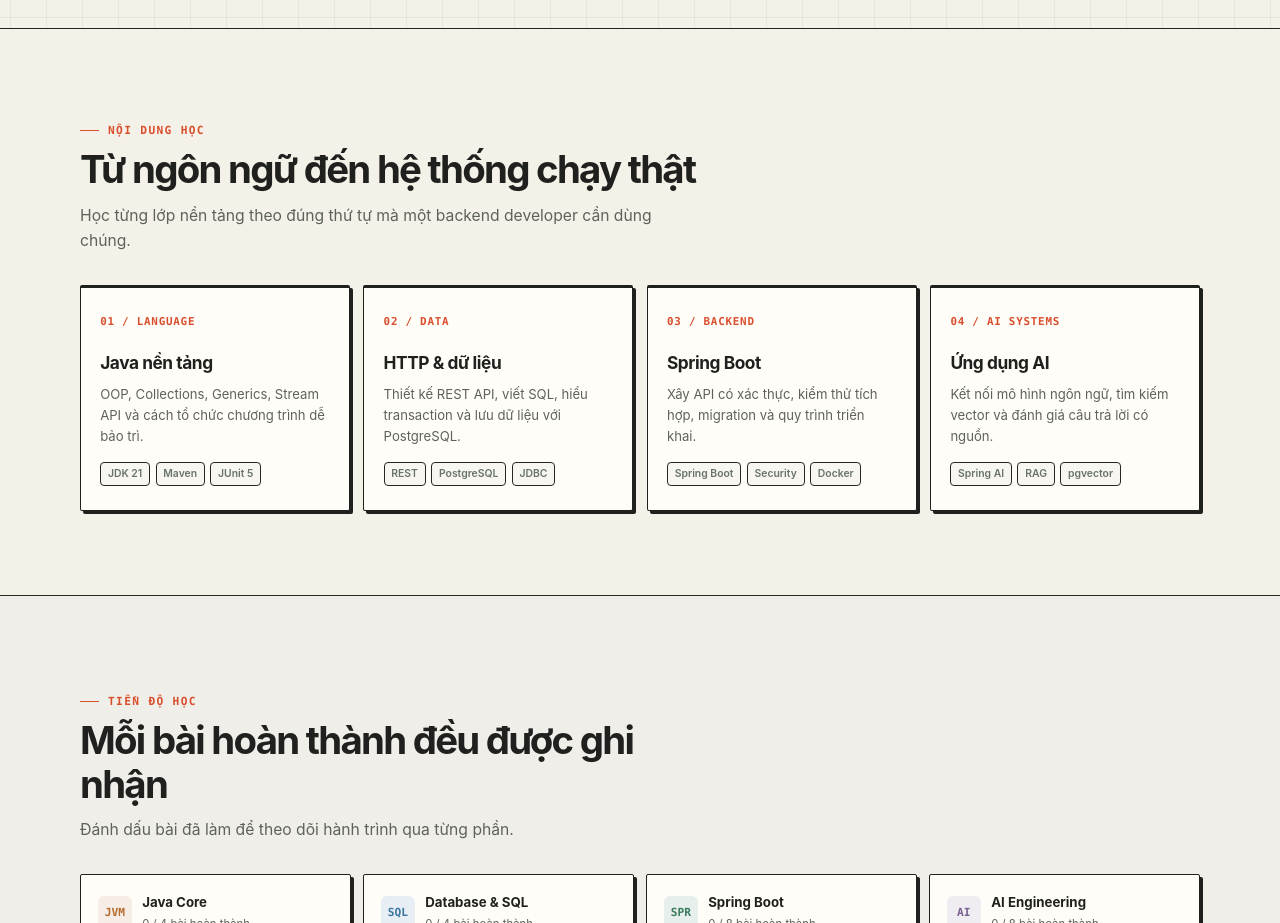
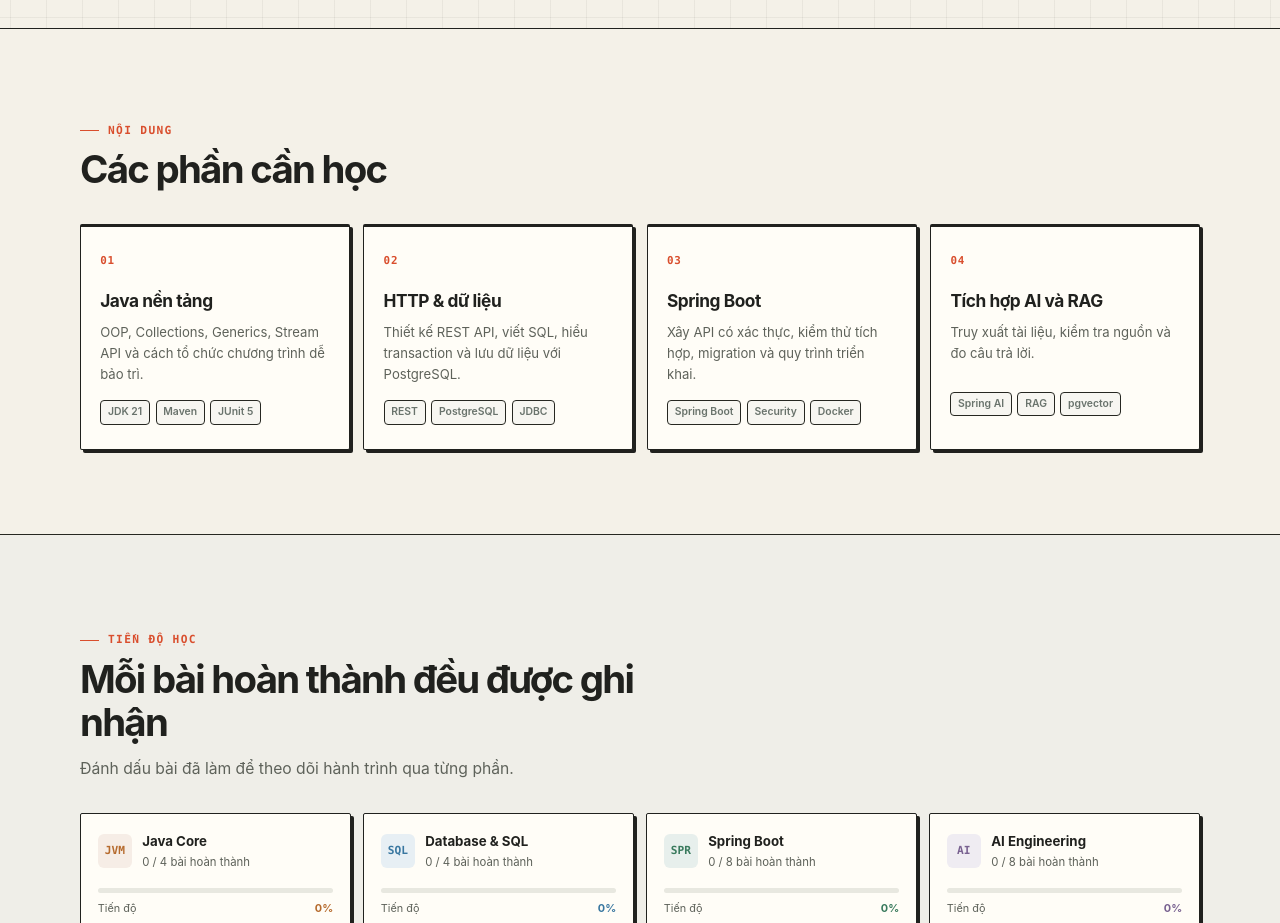
Before and after one commit to VanDung279206/JavaBackend_AI_RoadMap, a Next.js app in the folder website/: page / in a window 1280 px wide. Shown: the part 880-1803 px from the top of the page. Built offline with nearby package versions, Linux system fonts and the light colour scheme; no server answers.

Commit message:
sửa các index text rối mắt

```diff
--- a/website/src/components/BentoGrid.tsx
+++ b/website/src/components/BentoGrid.tsx
@@ -2,30 +2,30 @@ import type { CSSProperties } from "react";
 
 const curriculum = [
   {
-    index: "01 / LANGUAGE",
+    index: "01",
     title: "Java nền tảng",
     desc: "OOP, Collections, Generics, Stream API và cách tổ chức chương trình dễ bảo trì.",
     color: "#b66b2e",
     tags: ["JDK 21", "Maven", "JUnit 5"],
   },
   {
-    index: "02 / DATA",
+    index: "02",
     title: "HTTP & dữ liệu",
     desc: "Thiết kế REST API, viết SQL, hiểu transaction và lưu dữ liệu với PostgreSQL.",
     color: "#3977a0",
     tags: ["REST", "PostgreSQL", "JDBC"],
   },
   {
-    index: "03 / BACKEND",
+    index: "03",
     title: "Spring Boot",
     desc: "Xây API có xác thực, kiểm thử tích hợp, migration và quy trình triển khai.",
     color: "#397a5d",
     tags: ["Spring Boot", "Security", "Docker"],
   },
   {
-    index: "04 / AI SYSTEMS",
-    title: "Ứng dụng AI",
-    desc: "Kết nối mô hình ngôn ngữ, tìm kiếm vector và đánh giá câu trả lời có nguồn.",
+    index: "04",
+    title: "Tích hợp AI và RAG",
+    desc: "Truy xuất tài liệu, kiểm tra nguồn và đo câu trả lời.",
     color: "#786190",
     tags: ["Spring AI", "RAG", "pgvector"],
   },
@@ -36,9 +36,8 @@ export default function BentoGrid() {
     <section className="stack-section layout-container" aria-labelledby="curriculum-title">
       <div className="section-heading">
         <div className="section-heading-copy">
-          <span className="eyebrow">NỘI DUNG HỌC</span>
-          <h2 className="section-title" id="curriculum-title">Từ ngôn ngữ đến hệ thống chạy thật</h2>
-          <p className="section-description">Học từng lớp nền tảng theo đúng thứ tự mà một backend developer cần dùng chúng.</p>
+          <span className="eyebrow">NỘI DUNG</span>
+          <h2 className="section-title" id="curriculum-title">Các phần cần học</h2>
         </div>
       </div>
 
```
